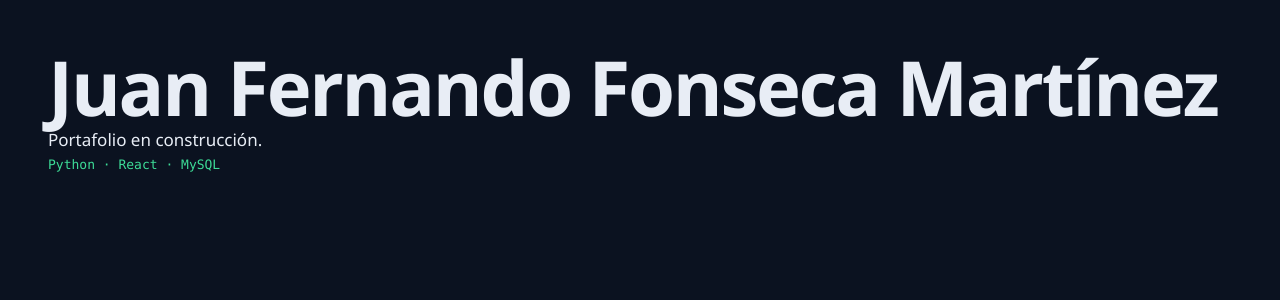
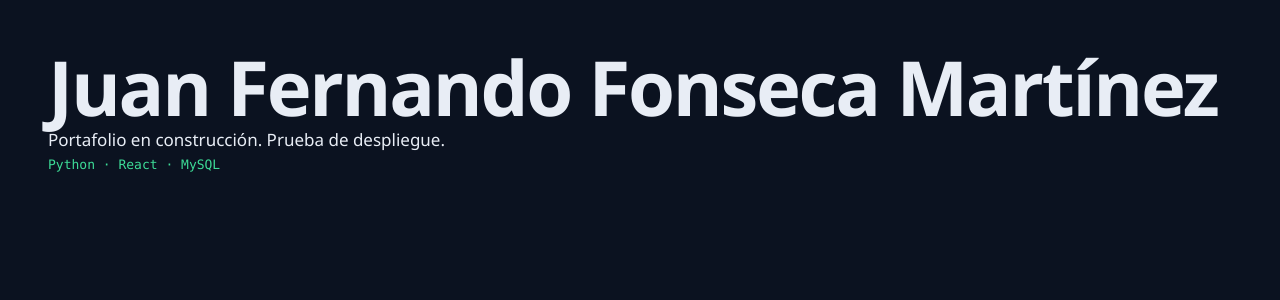
Before and after one commit to IngFonseca/portfolio-juan-fonseca, a React (Vite) app: page / in a window 1280 px wide. Shown: the top 300 px of the page. Built offline with nearby package versions, Linux system fonts and the light colour scheme.

Commit message:
chore: test deployment flow

```diff
--- a/src/App.jsx
+++ b/src/App.jsx
@@ -2,7 +2,7 @@ function App() {
   return (
     <main style={{ padding: 'var(--gutter)' }}>
       <h1>Juan Fernando Fonseca Martínez</h1>
-      <p>Portafolio en construcción.</p>
+        <p>Portafolio en construcción. Prueba de despliegue.</p>
       <p
         style={{
           fontFamily: 'var(--font-mono)',
```
